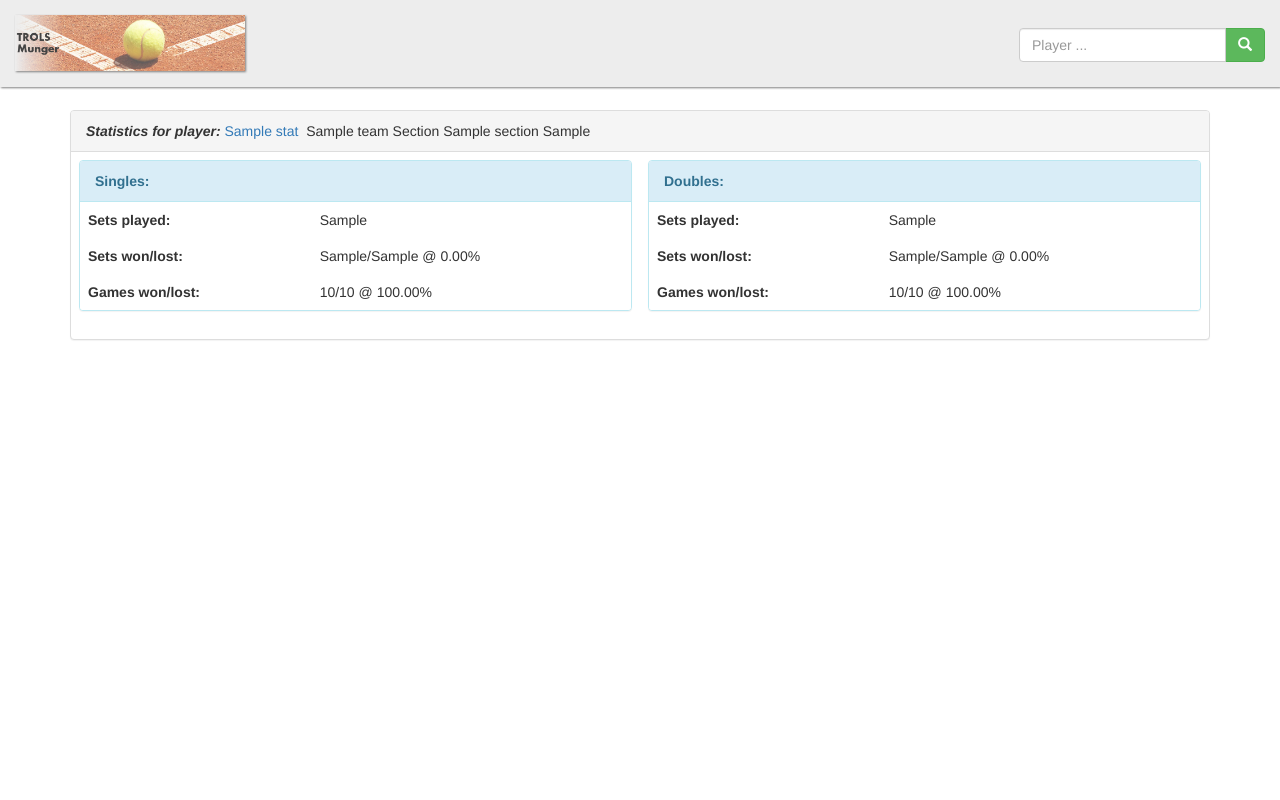
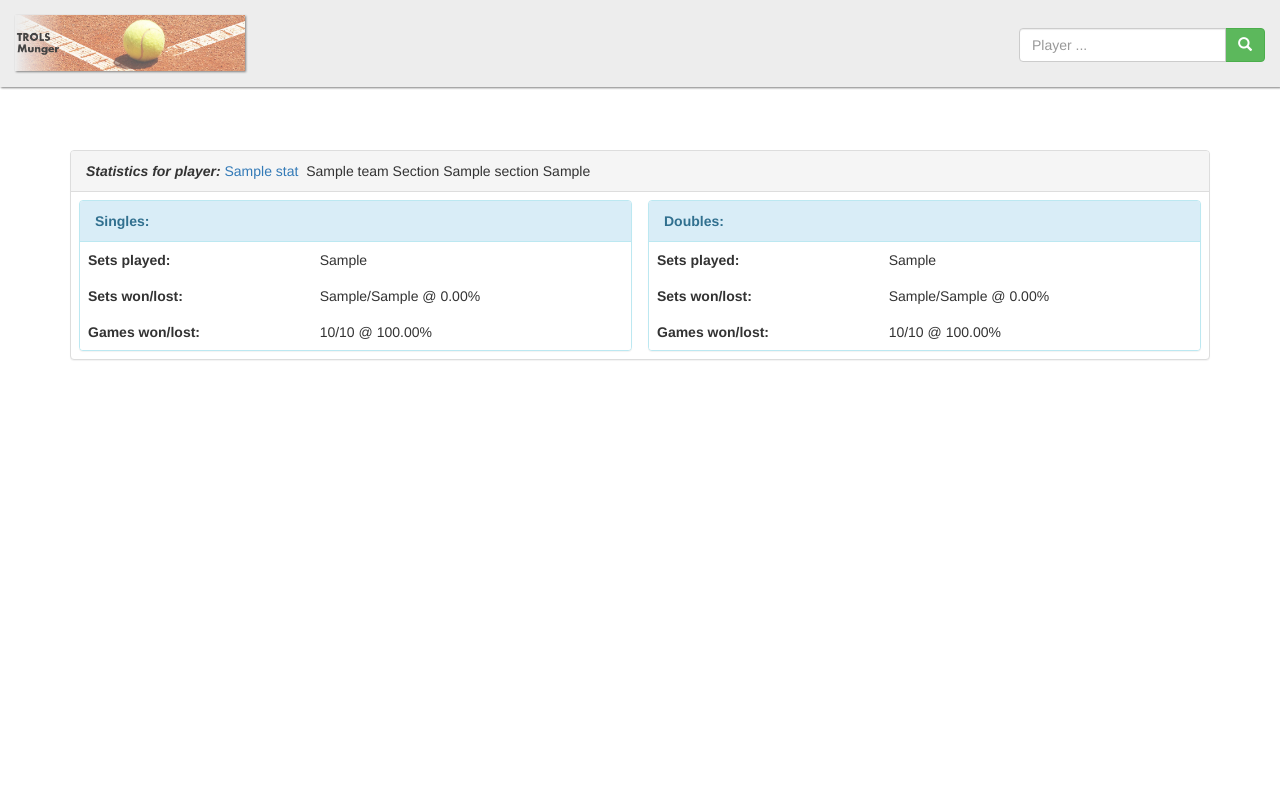
Before and after one commit to loum/trols-munger-ui, a Flask app: template trols_munger_ui/templates/stats/layout.html in a window 1280 px wide. Run offline with Flask 2, Linux system fonts and the light colour scheme; the template is opened without the code that fills it: most values are stand-ins (such as "Sample title", 1, 10 or a date in 2020); some libraries are stand-ins or nearby versions.

Commit message:
trols_munger_ui/templates/layout.html * remove padding from panels

```diff
--- a/trols_munger_ui/templates/layout.html
+++ b/trols_munger_ui/templates/layout.html
@@ -27,7 +27,7 @@
       }
 
       body {
-          padding-top:50px; /*padding for navbar*/
+          padding-top: 90px; /*padding for navbar*/
       }
 
       .navbar-custom {
@@ -38,6 +38,10 @@
 
       .navbar-fixed-top {
           min-height: 87px;
+      }
+
+      .panel {
+          margin-bottom: 0;
       }
 
       .vertical-center {
@@ -67,10 +71,10 @@
 
   <body>
     <!-- Navbar -->
-    <div class="navbar-fixed-top navbar-custom hidden-tablet hidden-phone">
+    <div class="navbar-fixed-top navbar-custom">
 
       <!-- Navbar brand -->
-      <div class="navbar-header">
+      <div class="navbar-header hidden-xs">
         <a href="/munger"
            class="navbar-brand"
            data-toggle="collapse"
@@ -133,9 +137,8 @@
                  id="netja_saturday_am_spring_2015">
             </div>
           </div>
+          {% endblock tabs %}
         </div>
-        {% endblock tabs %}
-
       </div>
       {% endblock content %}
     </div>
```
